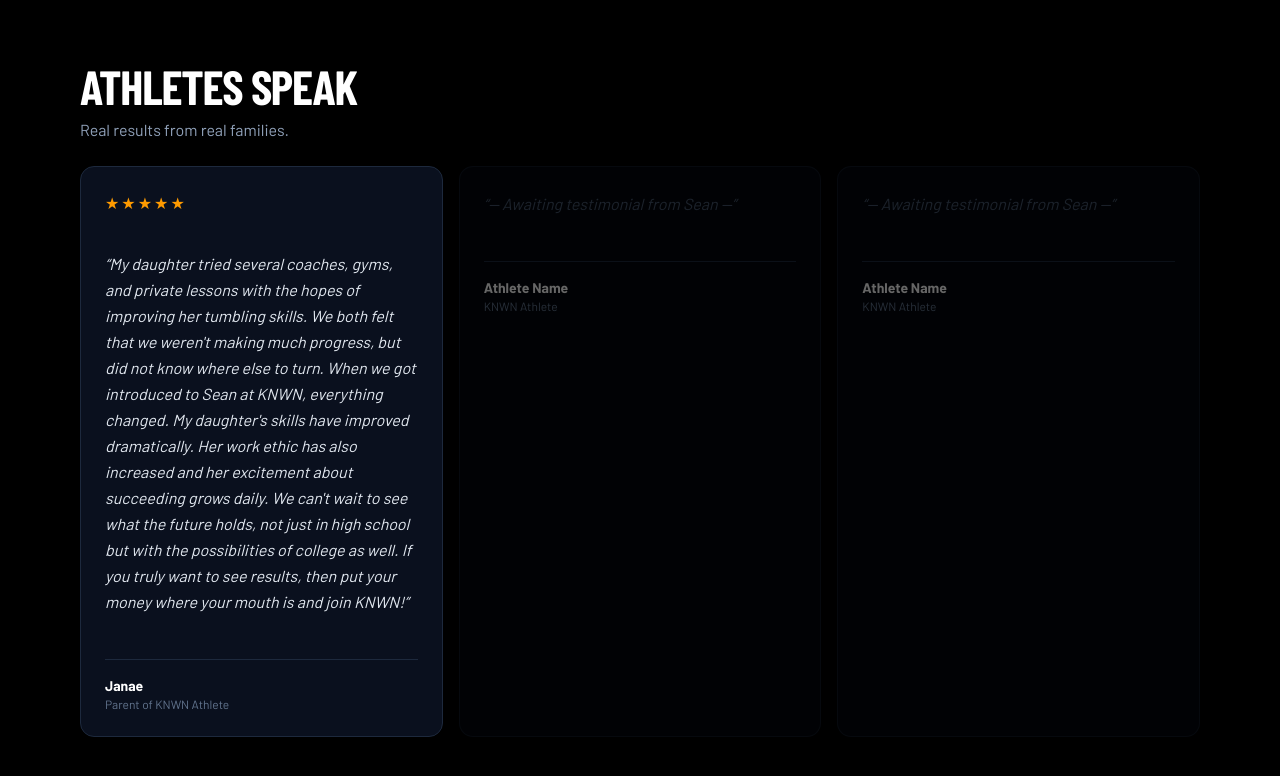
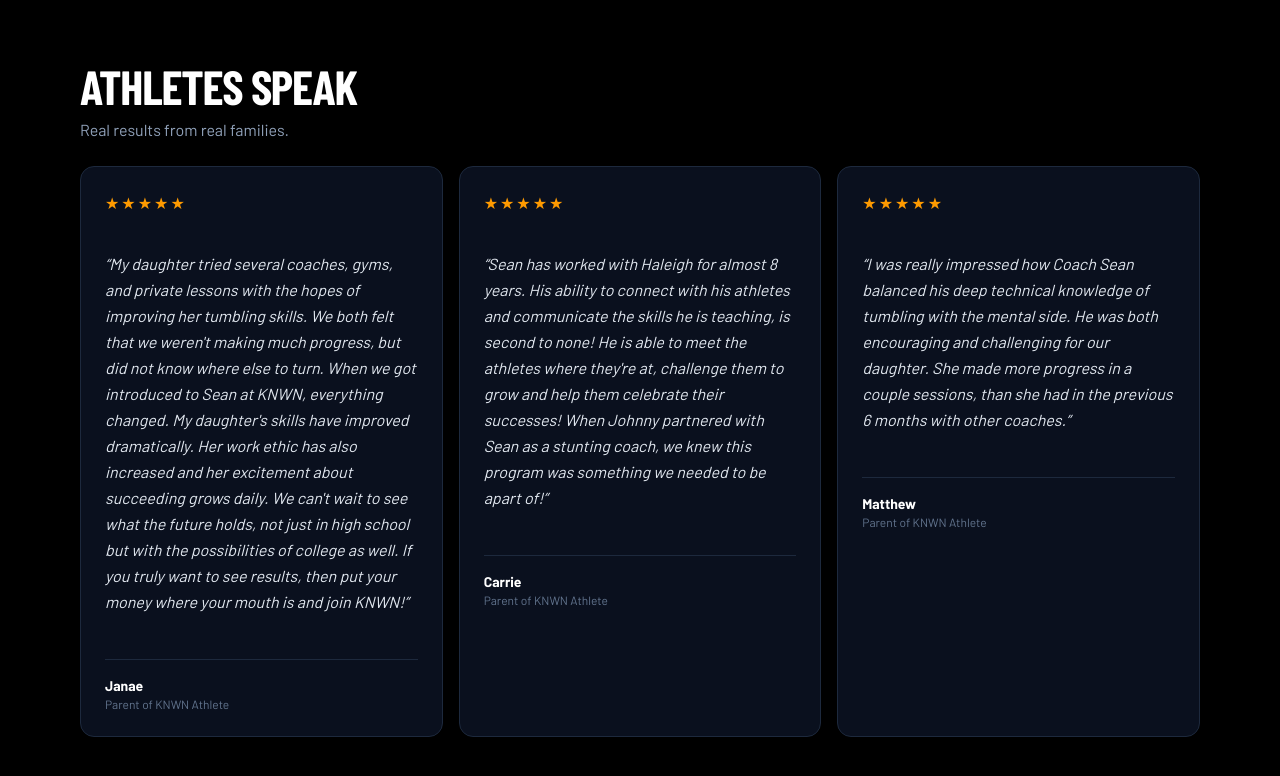
Before and after one commit to janetx-awi/knwn-website, a Next.js app: page / in a window 1280 px wide. Shown: the part 3009-3785 px from the top of the page. Built offline with nearby package versions, Linux system fonts and the light colour scheme; a web font is replaced by a local one.

Commit message:
feat: all 3 real testimonials — Janae, Carrie, Matthew — no more placeholders

```diff
--- a/src/app/page.tsx
+++ b/src/app/page.tsx
@@ -59,18 +59,20 @@
     placeholder: false,
   },
   {
-    quote: "— Awaiting testimonial from Sean —",
-    name: "Athlete Name",
-    context: "KNWN Athlete",
-    stars: 0,
-    placeholder: true,
+    quote:
+      "Sean has worked with Haleigh for almost 8 years. His ability to connect with his athletes and communicate the skills he is teaching, is second to none! He is able to meet the athletes where they're at, challenge them to grow and help them celebrate their successes! When Johnny partnered with Sean as a stunting coach, we knew this program was something we needed to be apart of!",
+    name: "Carrie",
+    context: "Parent of KNWN Athlete",
+    stars: 5,
+    placeholder: false,
   },
   {
-    quote: "— Awaiting testimonial from Sean —",
-    name: "Athlete Name",
-    context: "KNWN Athlete",
-    stars: 0,
-    placeholder: true,
+    quote:
+      "I was really impressed how Coach Sean balanced his deep technical knowledge of tumbling with the mental side. He was both encouraging and challenging for our daughter. She made more progress in a couple sessions, than she had in the previous 6 months with other coaches.",
+    name: "Matthew",
+    context: "Parent of KNWN Athlete",
+    stars: 5,
+    placeholder: false,
   },
 ];
 
```
